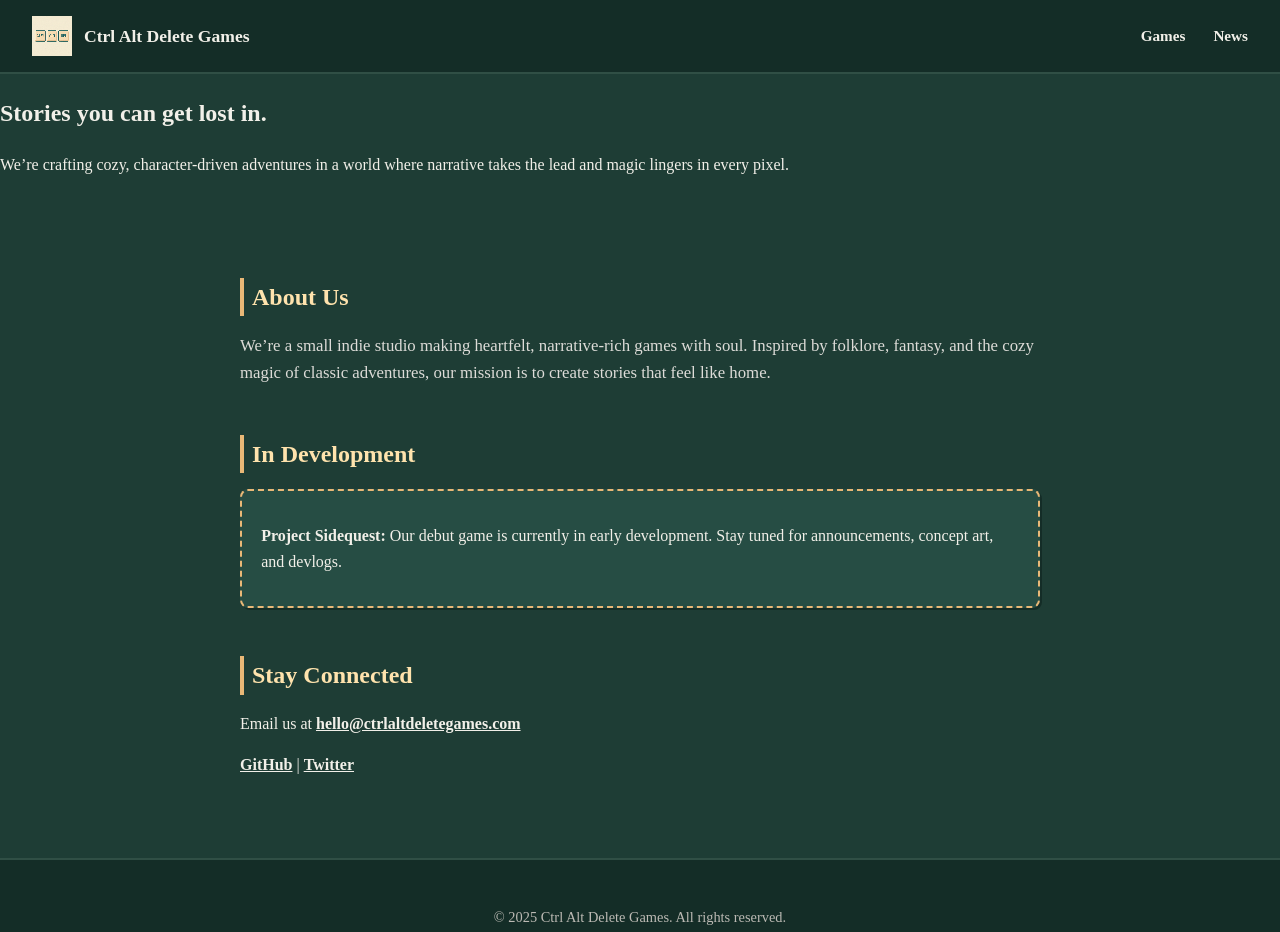
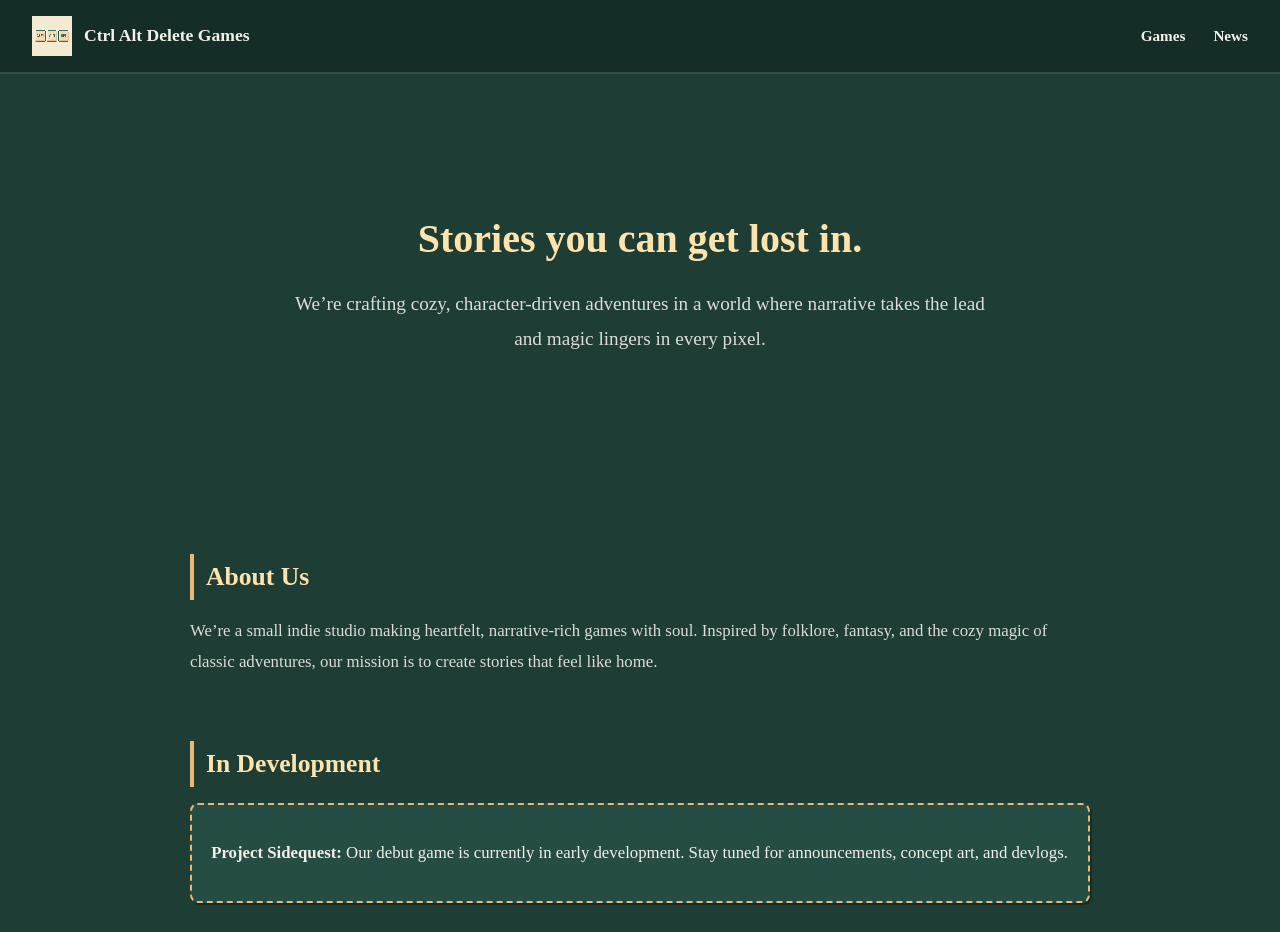
Before and after one commit to Ctrl-Alt-Delete-Games/Ctrl-Alt-Delete-Games-Website, a plain HTML site: page index.html in a window 1280 px wide. Shown: the top 932 px of the page. Drawn offline with Linux system fonts and the light colour scheme; a web font is replaced by a local one.

Commit message:
Update styles.css

```diff
--- a/styles.css
+++ b/styles.css
@@ -1,14 +1,14 @@
 /* === GLOBAL STYLES === */
 body {
   margin: 0;
-  background-color: #1e3d35; /* Deep green */
-  color: #f2f0e9; /* Soft ivory text */
+  background-color: #1e3d35;
+  color: #f2f0e9;
   font-family: 'Unna', serif;
-  line-height: 1.6;
+  line-height: 1.8;
 }
 
 a {
-  color: #f2f0e9;
+  color: #ffe3ad;
   text-decoration: underline;
 }
 
@@ -55,33 +55,52 @@ a:hover {
   color: #e9b877;
 }
 
-/* === MAIN CONTENT === */
-.container {
-  max-width: 800px;
-  margin: 0 auto;
-  padding: 2rem 1.5rem;
+/* === HERO === */
+.hero {
+  padding: 6rem 2rem 4rem;
+  text-align: center;
+  background-color: #1e3d35;
 }
 
-/* Section Headings */
+.hero h1 {
+  font-size: 2.5rem;
+  margin-bottom: 0.75rem;
+  color: #ffe3ad;
+}
+
+.hero p {
+  font-size: 1.2rem;
+  max-width: 700px;
+  margin: 0 auto;
+  color: #dddcd8;
+}
+
+/* === MAIN === */
+.container {
+  max-width: 900px;
+  margin: 0 auto;
+  padding: 3rem 2rem;
+}
+
 section {
-  margin-bottom: 3rem;
+  margin-bottom: 4rem;
 }
 
 h2 {
   color: #ffe3ad;
-  font-size: 1.5rem;
+  font-size: 1.6rem;
   margin-bottom: 1rem;
   border-left: 4px solid #e9b877;
-  padding-left: 0.5rem;
+  padding-left: 0.75rem;
 }
 
-/* About Paragraph */
-.about p {
+.about p,
+.contact p {
   font-size: 1.05rem;
   color: #dddcd8;
 }
 
-/* Game Card Styling */
+/* === GAME CARD === */
 .game-card {
   background: #264d44;
   border: 2px dashed #e9b877;
@@ -89,11 +108,7 @@ h2 {
   border-radius: 8px;
   box-shadow: 2px 2px #142d27;
   color: #f2f0e9;
-}
-
-/* Contact Section */
-.contact a {
-  font-weight: bold;
+  font-size: 1.05rem;
 }
 
 /* === FOOTER === */
```
